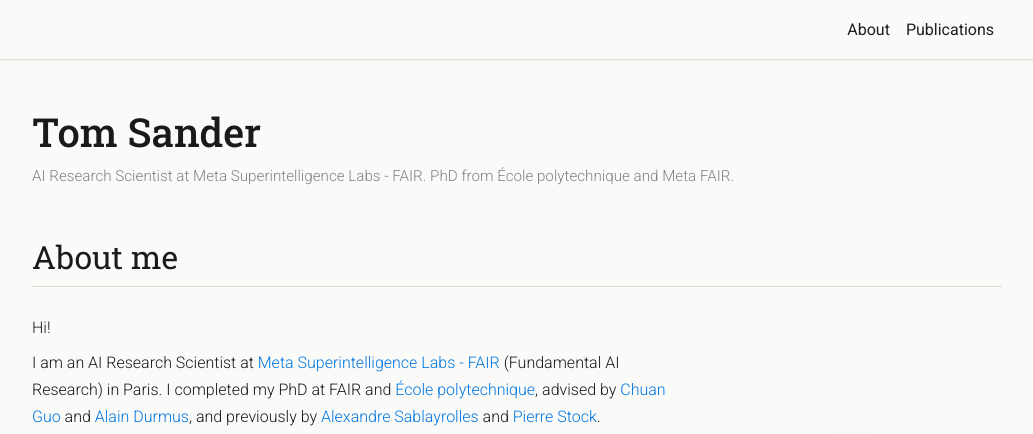
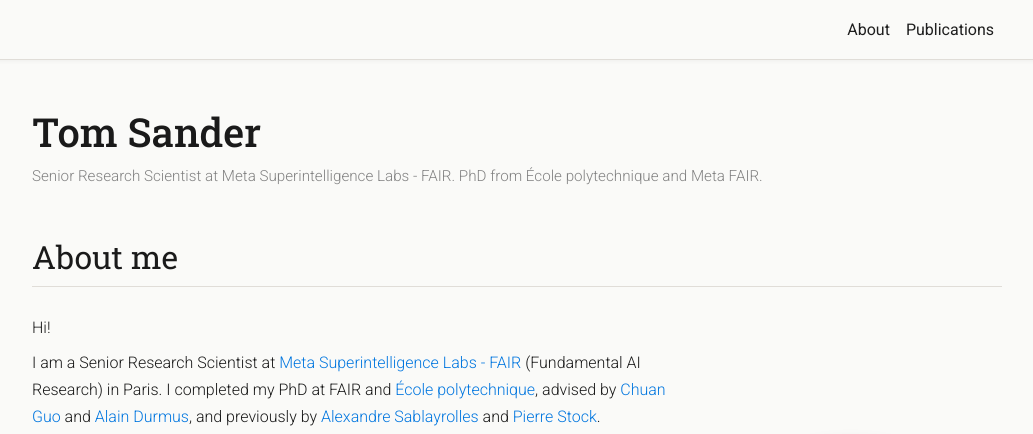
Before and after one commit to sandertom/sandertom.github.io, a Jekyll site: the page built from _pages/home.md, in a window 1280 px wide and 900 px high. Shown: the top 434 px of the window, without its empty margins (123-1156 px from the left). Built offline with Jekyll 4.4.1, drawn with Linux system fonts in a browser that asks for light colours; nearby versions of some CDN libraries; a style sheet for code colours, icons or effects is not loaded.

Commit message:
Promoted to Senior Research Scientist (Aug 2026)

```diff
--- a/_pages/home.md
+++ b/_pages/home.md
@@ -2,7 +2,7 @@
 layout: page
 permalink: /
 title: Home
-description: AI Research Scientist at Meta Superintelligence Labs - FAIR. PhD from École polytechnique and Meta FAIR.
+description: Senior Research Scientist at Meta Superintelligence Labs - FAIR. PhD from École polytechnique and Meta FAIR.
 
 profile:
   image: avatar.jpg
@@ -18,7 +18,7 @@
   <div class="col-md-8" markdown="1">
   Hi!
 
-  I am an AI Research Scientist at [Meta Superintelligence Labs - FAIR](https://ai.meta.com/research/) (Fundamental AI Research) in Paris. I completed my PhD at FAIR and [École polytechnique](https://www.polytechnique.edu/en), advised by [Chuan Guo](https://scholar.google.com/citations?user=0gp5M-kAAAAJ&hl=en) and [Alain Durmus](https://scholar.google.fr/citations?user=nqLKv6EAAAAJ&hl=fr), and previously by [Alexandre Sablayrolles](https://scholar.google.fr/citations?hl=fr&user=Wy8wM-cAAAAJ) and [Pierre Stock](https://scholar.google.fr/citations?hl=fr&user=3e2-59cAAAAJ).
+  I am a Senior Research Scientist at [Meta Superintelligence Labs - FAIR](https://ai.meta.com/research/) (Fundamental AI Research) in Paris. I completed my PhD at FAIR and [École polytechnique](https://www.polytechnique.edu/en), advised by [Chuan Guo](https://scholar.google.com/citations?user=0gp5M-kAAAAJ&hl=en) and [Alain Durmus](https://scholar.google.fr/citations?user=nqLKv6EAAAAJ&hl=fr), and previously by [Alexandre Sablayrolles](https://scholar.google.fr/citations?hl=fr&user=Wy8wM-cAAAAJ) and [Pierre Stock](https://scholar.google.fr/citations?hl=fr&user=3e2-59cAAAAJ).
 
   My research focuses on privacy preserving machine learning, data protection, and watermarking, from Differential Privacy to media provenance. I am a core contributor to [Meta Seal](https://github.com/facebookresearch/watermark-anything), Meta's official provenance offering.
 
```
Also changed, not shown: _pages/about.md (+1 -1 lines).
